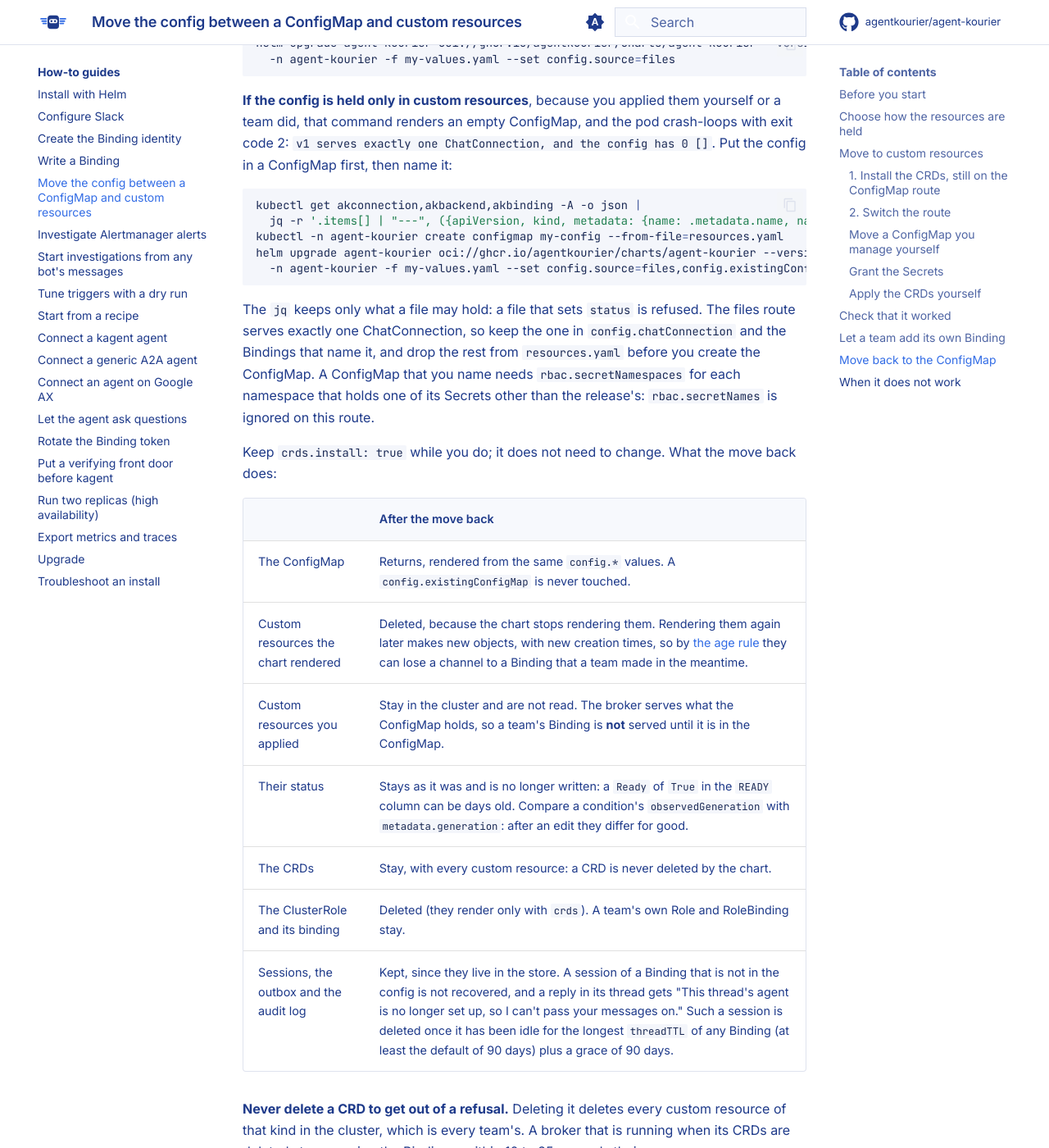
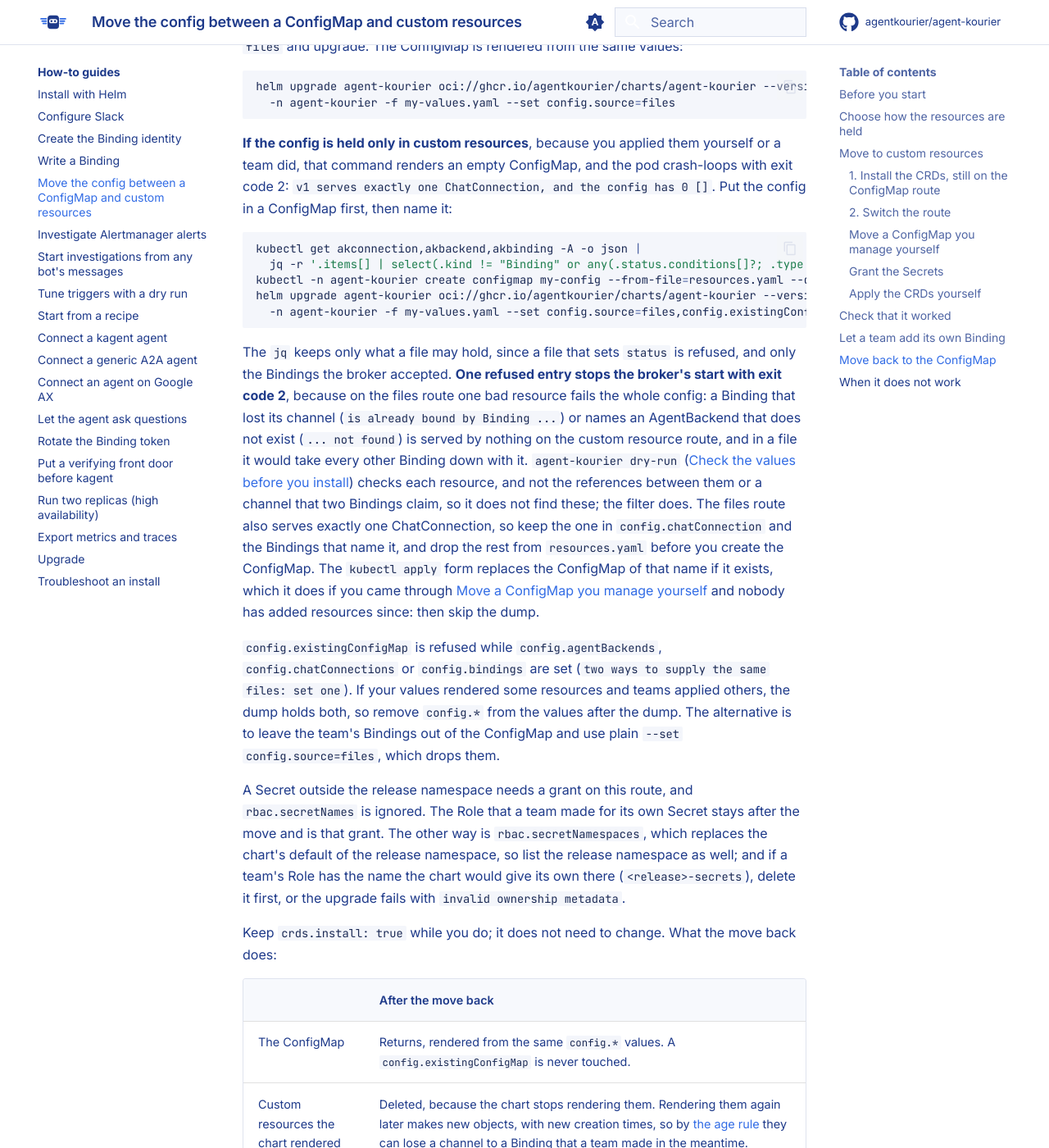
Before and after one commit to agentkourier/agent-kourier, an MkDocs documentation site: the page built from docs/how-to/migrate-config-source.md, in a window 1280 px wide and 1400 px high, scrolled down 6278 px. Shown: the whole window at 82% size. Built offline with MkDocs 1.6.1 and Material for MkDocs 9.7.7, drawn with Linux system fonts in a browser that asks for light colours; comment, search, counter and statistics services are not loaded; some of the changed text lies outside the part shown.

Commit message:
docs: address review round 2 of the migration docs
Run again on a private kind cluster (Kubernetes 1.37.0, Helm 4.3.0, chart at
903b54d): the move back with an unfiltered dump (exit 2, `is already bound by`,
`not found`), with the dump filtered to accepted Bindings (runs, both Bindings
Ready), and the grants: rbac.secretNamespaces=[team-a] alone exits 3, both
namespaces listed works, no list works with the team's Role kept, and a team Role
named like the chart's own fails with invalid ownership metadata. The page now
names the team's Role differently, says the dump is filtered and that dry-run
does not check references or channel claims, covers a ConfigMap that exists and
the values that still hold config.*, and says the delay and bounds as the
reviewer measured them. Slack honours the proxy variables and a backend's
connection never does; a bot's mention and a mentioned turn carry the thread.

Unverified here: only Helm 4.3.0 was run, while the pages say Helm 4.

````diff
--- a/docs/how-to/migrate-config-source.md
+++ b/docs/how-to/migrate-config-source.md
@@ -145,8 +145,8 @@
 
 `akbinding`, `akbackend` and `akconnection` are the short names; `bindings.agentkourier.dev` and so on also work, and
 `agentkourier` is the category that lists all three. **Never type `kubectl get bindings`.** That is the core Kubernetes `bindings`
-resource, which is something else. It answers `MethodNotAllowed` in a namespace and `NotFound` with `-A`, and the same goes for `kubectl patch binding`, `edit` and `delete` and every
-other short form of the name: use `akbinding` or `bindings.agentkourier.dev`.
+resource, which is something else. `kubectl get bindings -n <namespace>` answers `MethodNotAllowed` and with `-A` it answers `NotFound`, and a named `get`, `patch`, `edit` or `delete` of
+`binding/<name>` answers `NotFound`: use `akbinding` or `bindings.agentkourier.dev`.
 
 ```text
 NAMESPACE       NAME                           READY   REASON   CHANNEL   AGE
@@ -182,7 +182,7 @@
    ```yaml
    apiVersion: rbac.authorization.k8s.io/v1
    kind: Role
-   metadata: {name: agent-kourier-secrets, namespace: team-a}
+   metadata: {name: agent-kourier-team-a-secrets, namespace: team-a}
    rules:
      - apiGroups: [""]
        resources: [secrets]
@@ -191,13 +191,13 @@
    ---
    apiVersion: rbac.authorization.k8s.io/v1
    kind: RoleBinding
-   metadata: {name: agent-kourier-secrets, namespace: team-a}
-   roleRef: {apiGroup: rbac.authorization.k8s.io, kind: Role, name: agent-kourier-secrets}
+   metadata: {name: agent-kourier-team-a-secrets, namespace: team-a}
+   roleRef: {apiGroup: rbac.authorization.k8s.io, kind: Role, name: agent-kourier-team-a-secrets}
    subjects:
      - {kind: ServiceAccount, name: agent-kourier, namespace: agent-kourier}
    ```
 
-   The verbs are `list` and `watch`, not `get`. Check with `kubectl auth can-i list secrets/team-a-agent-token -n team-a --as
+   The verbs are `list` and `watch`, not `get`. Give the Role a name that the chart would not (`<release>-secrets` is its own), so that the two never meet. Check with `kubectl auth can-i list secrets/team-a-agent-token -n team-a --as
    system:serviceaccount:agent-kourier:agent-kourier`: it says `yes`, and `list secrets` without the name says `no`.
    Until the Role exists the Binding is `BackendReachable=False` with `CredentialsUnreadable`. It recovers on its own, with no restart, once the Role is
    applied.
@@ -227,15 +227,27 @@
 
 ```sh
 kubectl get akconnection,akbackend,akbinding -A -o json |
-  jq -r '.items[] | "---", ({apiVersion, kind, metadata: {name: .metadata.name, namespace: .metadata.namespace}, spec} | tojson)' > resources.yaml
-kubectl -n agent-kourier create configmap my-config --from-file=resources.yaml
+  jq -r '.items[] | select(.kind != "Binding" or any(.status.conditions[]?; .type == "Accepted" and .status == "True")) | "---", ({apiVersion, kind, metadata: {name: .metadata.name, namespace: .metadata.namespace}, spec} | tojson)' > resources.yaml
+kubectl -n agent-kourier create configmap my-config --from-file=resources.yaml --dry-run=client -o yaml | kubectl apply -f -
 helm upgrade agent-kourier oci://ghcr.io/agentkourier/charts/agent-kourier --version <version> \
   -n agent-kourier -f my-values.yaml --set config.source=files,config.existingConfigMap=my-config
 ```
 
-The `jq` keeps only what a file may hold: a file that sets `status` is refused. The files route serves exactly one ChatConnection, so keep the one in
-`config.chatConnection` and the Bindings that name it, and drop the rest from `resources.yaml` before you create the ConfigMap. A ConfigMap that you name needs
-`rbac.secretNamespaces` for each namespace that holds one of its Secrets other than the release's: `rbac.secretNames` is ignored on this route.
+The `jq` keeps only what a file may hold, since a file that sets `status` is refused, and only the Bindings the broker accepted. **One refused entry stops the broker's
+start with exit code 2**, because on the files route one bad resource fails the whole config: a Binding that lost its channel (`is already bound by Binding ...`) or
+names an AgentBackend that does not exist (`... not found`) is served by nothing on the custom resource route, and in a file it would take every other Binding down with it.
+`agent-kourier dry-run` ([Check the values before you install](install-with-helm.md#check-the-values-before-you-install)) checks each resource, and not the references between them or a channel
+that two Bindings claim, so it does not find these; the filter does. The files route also serves exactly one ChatConnection, so keep the one in `config.chatConnection` and the
+Bindings that name it, and drop the rest from `resources.yaml` before you create the ConfigMap. The `kubectl apply` form replaces the ConfigMap of that name if it exists,
+which it does if you came through [Move a ConfigMap you manage yourself](#move-a-configmap-you-manage-yourself) and nobody has added resources since: then skip the dump.
+
+`config.existingConfigMap` is refused while `config.agentBackends`, `config.chatConnections` or `config.bindings` are set (`two ways to supply the same files: set one`). If your
+values rendered some resources and teams applied others, the dump holds both, so remove `config.*` from the values after the dump. The alternative is to
+leave the team's Bindings out of the ConfigMap and use plain `--set config.source=files`, which drops them.
+
+A Secret outside the release namespace needs a grant on this route, and `rbac.secretNames` is ignored. The Role that a team made for its own Secret stays after the move
+and is that grant. The other way is `rbac.secretNamespaces`, which replaces the chart's default of the release namespace, so list the release namespace as well; and if a team's Role has the name
+the chart would give its own there (`<release>-secrets`), delete it first, or the upgrade fails with `invalid ownership metadata`.
 
 Keep `crds.install: true` while you do; it does not need to change. What the move back does:
 
````
Also changed, not shown: other parts of docs/how-to/migrate-config-source.md (+3 -3 lines), docs/explanation/config-routes.md (+1 -1 lines), docs/explanation/security.md (+9 -6 lines), docs/how-to/troubleshoot.md (+1 -1 lines), docs/reference/binding-status.md (+4 -4 lines), spec.md (+1 -1 lines).
